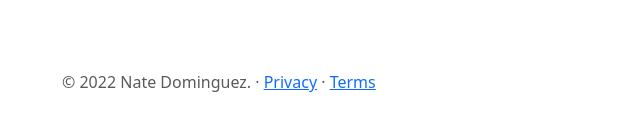
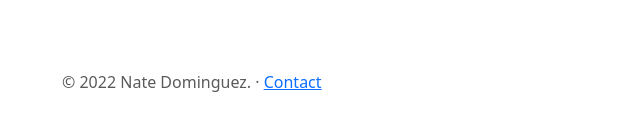
Before and after one commit to Nathaniel-Dominguez/portfolio-page, a plain HTML site: page index.html in a window 1280 px wide. Shown: the part 2420-2550 px from the top of the page, 20-660 px from the left. Drawn offline with nearby package versions, Linux system fonts and the light colour scheme.

Commit message:
added place holders and contact html page to fill out

```diff
--- a/index.html
+++ b/index.html
@@ -32,13 +32,13 @@
     <div class="collapse navbar-collapse" id="navbarCollapse">
       <ul class="navbar-nav me-auto mb-2 mb-md-0">
         <li class="nav-item">
-          <a class="nav-link active" aria-current="page" href="#">Home</a>
+          <a class="nav-link active" aria-current="page" href="index.html">Home</a>
         </li>
         <li class="nav-item">
           <a class="nav-link active" aria-current="page" href="#">About</a>
         </li>
         <li class="nav-item">
-          <a class="nav-link active" aria-current="page" href="#">Contact</a>
+          <a class="nav-link active" aria-current="page" href="contact.html">Contact</a>
         </li>
       </ul>
     </div>
@@ -183,7 +183,7 @@
   <!-- FOOTER -->
   <footer class="container">
     <p class="float-end"><a href="#">Back to top</a></p>
-    <p>&copy; 2022 Nate Dominguez. &middot; <a href="#">Privacy</a> &middot; <a href="#">Terms</a></p>
+    <p>&copy; 2022 Nate Dominguez. &middot; <a href="contact.html">Contact</a></p>
   </footer>
 
   <script type="text/javascript" src="https://nathaniel-dominguez.github.io/portfolio-page/app.js"></script>
```
Also changed, not shown: contact.html (added), 1 other file.
